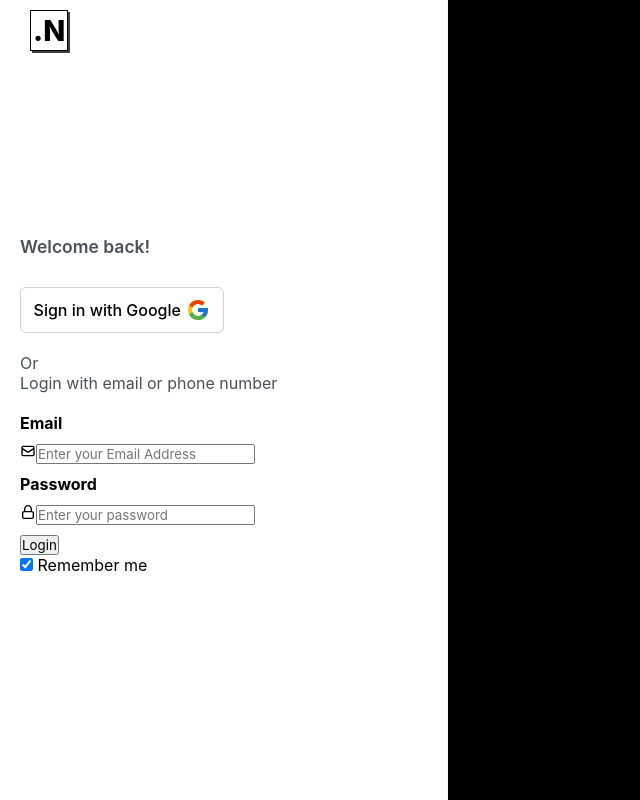
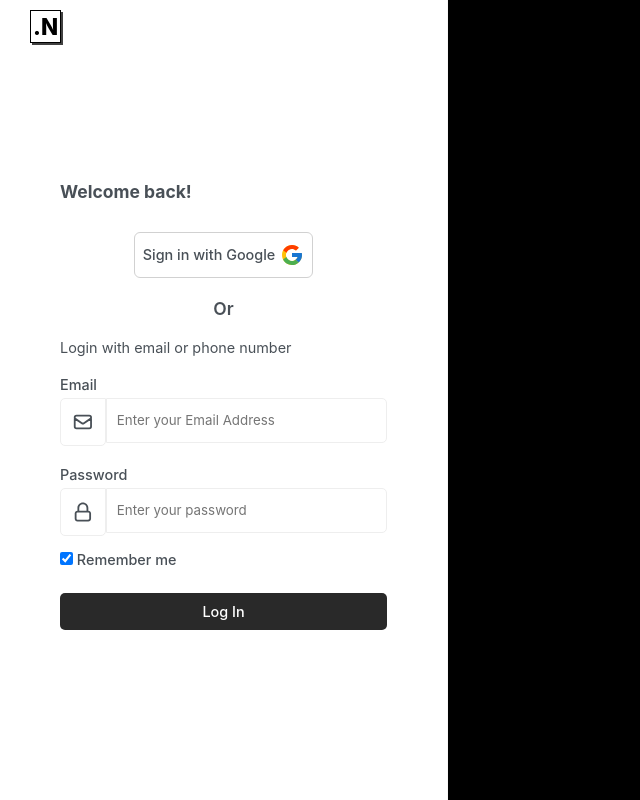
Before and after one commit to ImieboGodson/notes-app, a React (Create React App) app: page /login in a window 1280 px wide. Shown: the whole page, without its empty margins (0-640 px from the left). Built offline with nearby package versions, Linux system fonts and the light colour scheme.

Commit message:
added completed login page

```diff
--- a/src/components/header.css
+++ b/src/components/header.css
@@ -19,7 +19,7 @@
 }
 
 .logo {
-    font-size: 1.8rem;
+    font-size: 1.4rem;
     font-weight: 800;
     padding: 2px;
     border: 1px solid black;
--- a/src/pages/Login/Login.js
+++ b/src/pages/Login/Login.js
@@ -16,26 +16,29 @@ const Login = () => {
                     <FcGoogle  className='googleLogo'/>
                 </div>
                 <p className="loginOrText">Or</p>
-                <p className='loginText'>Login with email or phone number</p>
+                <div className='loginTextContainer'>
+                    <p className='loginText'>Login with email or phone number</p>
+                </div>
                 <form>
                     <div class="container">
-                        <label className='formItem' for="uname"><b>Email</b></label>
-                        <div className='formItem emailInputContainer'>
+                        <label className='formItem formLabel' for="uname">Email</label>
+                        <div className='formItem formBox emailInputContainer'>
                             <HiOutlineMail className='formIcons'/>
-                            <input type="text" placeholder="Enter your Email Address" name="uname" required/>
+                            <input className='formBoxInput' type="text" placeholder="Enter your Email Address" name="uname" required/>
                         </div>
 
-                        <label className='formItem' for="psw"><b>Password</b></label>
-                        <div className='formItem passwordInputContainer'>
+                        <label className='formItem formLabel' for="psw">Password</label>
+                        <div className='formItem formBox passwordInputContainer'>
                             <CgLock className='formIcons'/>
-                            <input type="password" placeholder="Enter your password" name="psw" required/>
+                            <input className='formBoxInput' type="password" placeholder="Enter your password" name="psw" required/>
                         </div>
 
-
-                        <button type="submit">Login</button>
-                        <label>
+                        <label className='rememberMeLabel'>
                         <input type="checkbox" checked="checked" name="remember"/> Remember me
                         </label>
+
+                        <button className='loginBtn' type="submit">Log In</button>
+
                     </div>
                 </form>
             </div>
--- a/src/pages/Login/login.css
+++ b/src/pages/Login/login.css
@@ -7,11 +7,11 @@
 .loginForm {
     width: 35%;
     height: 100%;
-    padding: 20px;
+    padding: 60px;
     display: flex;
     flex-direction: column;
     justify-content: center;
-    align-items: flex-start;
+    align-items: center;
     background-color: #fff;
     border-right: 1px solid rgba(177, 176, 176, 0.111);
 }
@@ -22,12 +22,16 @@
 }
 
 .welcomeTextContainer {
+    margin-top: 20px;
+    width: 100%;
     padding: 10px 0;
+    display: flex;
+    justify-content: flex-start;
 }
 
 .welcomeTextBig {
     font-size: 1.09375rem;
-    font-weight: 600;
+    font-weight: 700;
     color: #4b4b5a;
 }
 
@@ -39,7 +43,7 @@
 
 .googleSignInBtn {
     margin: 20px 0;
-    width: 50%;
+    width: 55%;
     padding: 10px 0;
     display: flex;
     justify-content: center;
@@ -47,12 +51,13 @@
     border: 1px solid #d1d1d1;
     border-radius: 6px;
     cursor: pointer;
+    transition: .2s;
 }
 
 .googleSignInBtn p {
-    font-size: 1rem;
+    font-size: 0.9rem;
     font-weight: 500;
-    color: black;
+    color: #495057;
 }
 
 .googleLogo {
@@ -65,20 +70,115 @@
     color: #eee;
 }
 
+.loginOrText {
+    margin-bottom: 20px;
+    font-size: 1.09375rem;
+    font-weight: 600;
+    color: #4b4b5a;
+}
+
+.loginTextContainer {
+    width: 100%;
+    display: flex;
+    justify-content: flex-start;
+}
+
+.loginText {
+    font-size: 0.9rem;
+    font-weight: 400;
+    color: #6c757d;
+}
+
+form {
+    width: 100%;
+}
+
+.formLabel {
+    font-size: 0.9rem;
+    font-weight: 500;
+    color: #495057;
+}
+
+.rememberMeLabel {
+    margin: 5px 0;
+    font-size: 0.9rem;
+    font-weight: 500;
+    color: #495057;
+}
+
+.container {
+    width: 100%;
+    margin-top: 20px;
+    display: flex;
+    flex-direction: column;
+    justify-content: flex-start;
+    align-items: flex-start;
+}
+
+.formItem {
+    margin-bottom: 5px;
+}
+
+.formBox {
+    margin-bottom: 10px;
+    width: 100%;
+    display: flex;
+    justify-content: flex-start;
+    align-items: flex-start;
+    /* border: 1px solid #eee; */
+}
+
+.emailInputContainer {
+    margin-bottom: 20px;
+}
+
+.formIcons {
+    /* font-size: 2rem; */
+    width: 14%;
+    height: 48px;
+    padding: 11px;
+    color: #495057;
+    border: 1px solid #eee;
+    border-top-left-radius: 5px;
+    border-bottom-left-radius: 5px;
+    border-bottom-right-radius: 5px;
+}
+
+.formBoxInput {
+    width: 86%;
+    height: 45px;
+    padding: 10px;
+    border: 1px solid #eee;
+    border-top-right-radius: 5px;
+    border-bottom-right-radius: 5px;
+}
+
+.formBoxInput:focus-within {
+    outline: none;
+    border: 1px solid #d1d1d1;
+}
+
+.loginBtn {
+    margin: 20px 0;
+    width: 100%;
+    /* height: 30px; */
+    padding: 10px 0;
+    border: none;
+    border-radius: 5px;
+    font-size: 0.9rem;
+    font-weight: 500;
+    color: #fff;
+    background-color: rgb(41, 41, 41);
+    cursor: pointer;
+    transition: .2s;
+}
+
+.loginBtn:hover {
+    background-color: #000;
+}
+
+
 .loginImageContainer{
     width: 65%;
     background-color: black;
 }
-
-
-.container {
-    margin-top: 20px;
-    display: flex;
-    flex-direction: column;
-    justify-content: center;
-    align-items: flex-start;
-}
-
-.formItem {
-    margin-bottom: 10px;
-}
```
